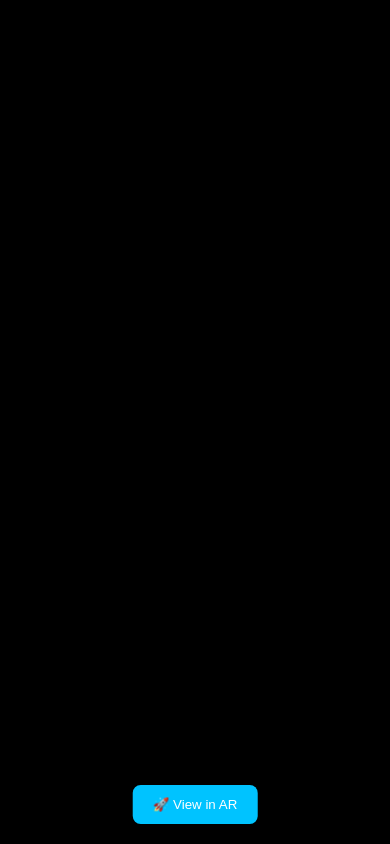
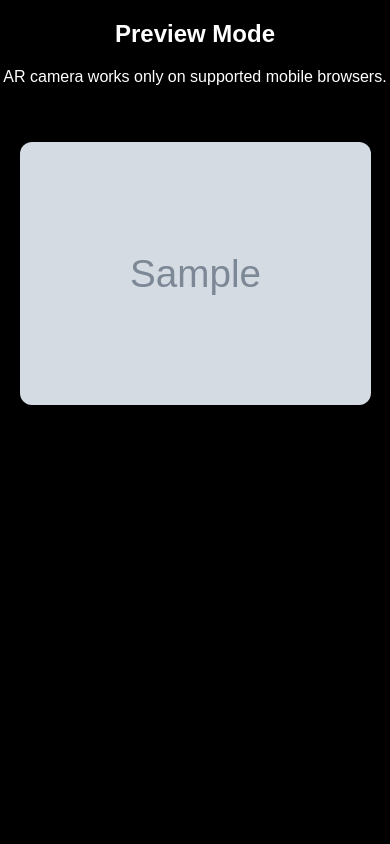
Before and after one commit to ChintakrindiVenkatMohanSai/webxr2, a Flask app: template templates/image_ar_pro.html in a window 390 px wide. Run offline with Flask 3, Linux system fonts and the light colour scheme; the template is opened without the code that fills it: most values are stand-ins (such as "Sample title", 1, 10 or a date in 2020); grey boxes marked "Sample" are stand-in pictures; some libraries are stand-ins or nearby versions.

Commit message:
Fix image AR blank screen

```diff
--- a/templates/image_ar_pro.html
+++ b/templates/image_ar_pro.html
@@ -2,48 +2,48 @@
 <html>
 <head>
 <meta charset="utf-8">
-<title>Professional AR Viewer</title>
-
-<script type="module"
-src="https://unpkg.com/@google/model-viewer/dist/model-viewer.min.js">
-</script>
+<meta name="viewport" content="width=device-width, initial-scale=1">
+<title>Image AR</title>
 
 <style>
 body{
 margin:0;
 background:black;
+color:white;
+text-align:center;
+font-family:Arial;
 }
 
-model-viewer{
-width:100vw;
-height:100vh;
-background:black;
+img{
+max-width:90%;
+margin-top:40px;
+border-radius:12px;
 }
 </style>
+
+<script>
+function isMobile(){
+return /Android|iPhone|iPad|iPod/i.test(navigator.userAgent);
+}
+
+window.onload=function(){
+
+// Desktop fallback
+if(!isMobile()){
+document.body.innerHTML =
+"<h2>Preview Mode</h2>" +
+"<p>AR camera works only on supported mobile browsers.</p>" +
+"<img src='/uploads/{{img}}'>";
+}
+
+};
+</script>
+
 </head>
 
 <body>
 
-<model-viewer
-src="/uploads/{{file}}"
-ar
-ar-modes="webxr scene-viewer quick-look"
-camera-controls
-auto-rotate
-shadow-intensity="1"
-exposure="1"
-environment-image="neutral"
-camera-orbit="0deg 75deg 105%"
-min-camera-orbit="auto auto 50%"
-max-camera-orbit="auto auto 200%">
-
-<button slot="ar-button"
-style="position:absolute;bottom:20px;left:50%;transform:translateX(-50%);
-padding:12px 20px;border:none;border-radius:8px;background:#00c3ff;color:white;">
-🚀 View in AR
-</button>
-
-</model-viewer>
+<h2>Opening AR Camera...</h2>
 
 </body>
 </html>
```
